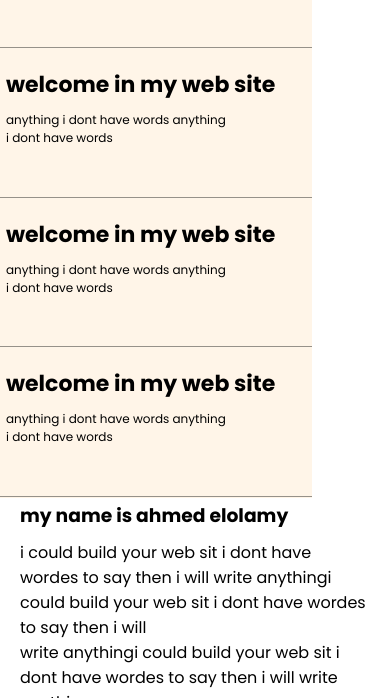
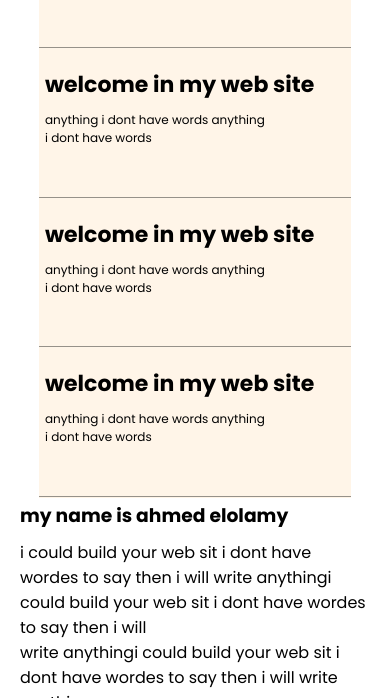
Before and after one commit to A7madelelamy/project, a plain HTML site: page index.html in a window 390 px wide. Shown: the part 633-1331 px from the top of the page. Drawn offline with nearby package versions, Linux system fonts and the light colour scheme.

Commit message:
Update style.css

```diff
--- a/style.css
+++ b/style.css
@@ -523,6 +523,7 @@ justify-content: space-between;
 }
 .card{
     width:80%;
-  margan-left:10%;
+    margin-left:10%;
+
 }
 }
```
